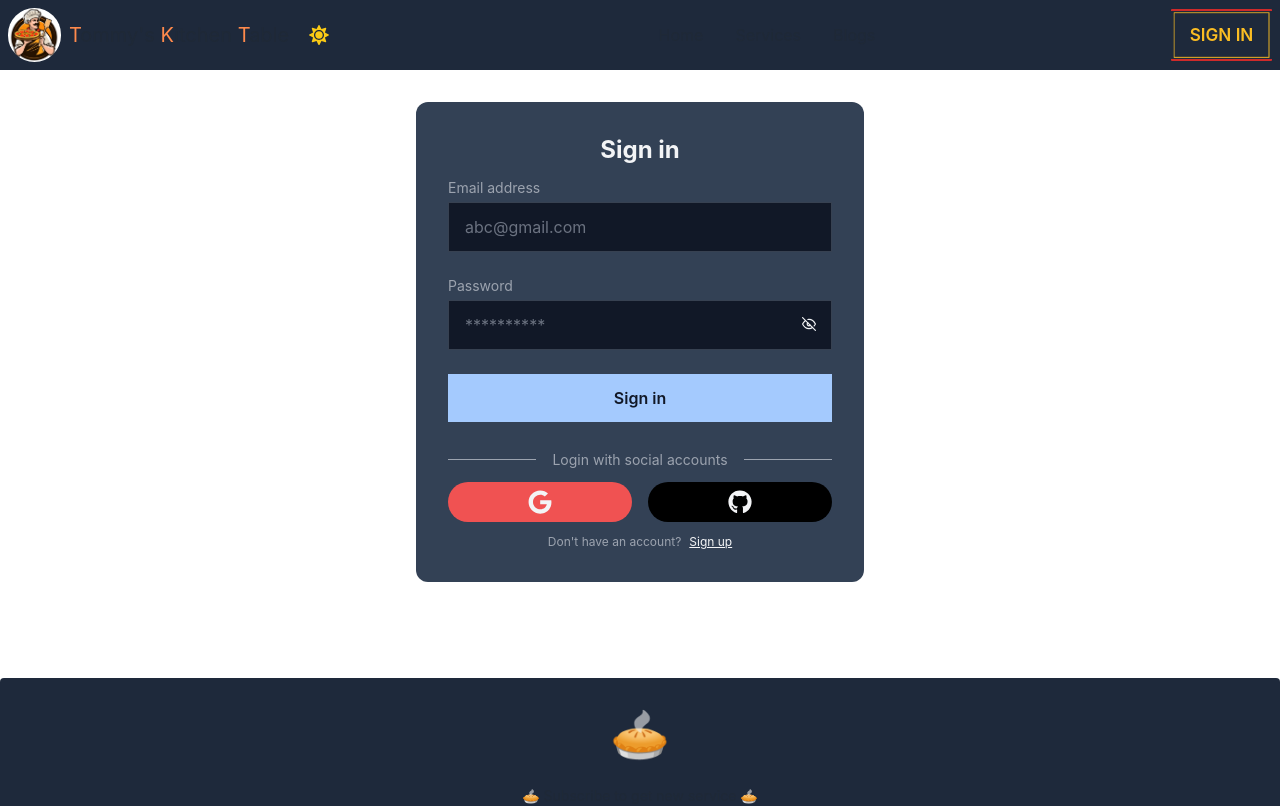
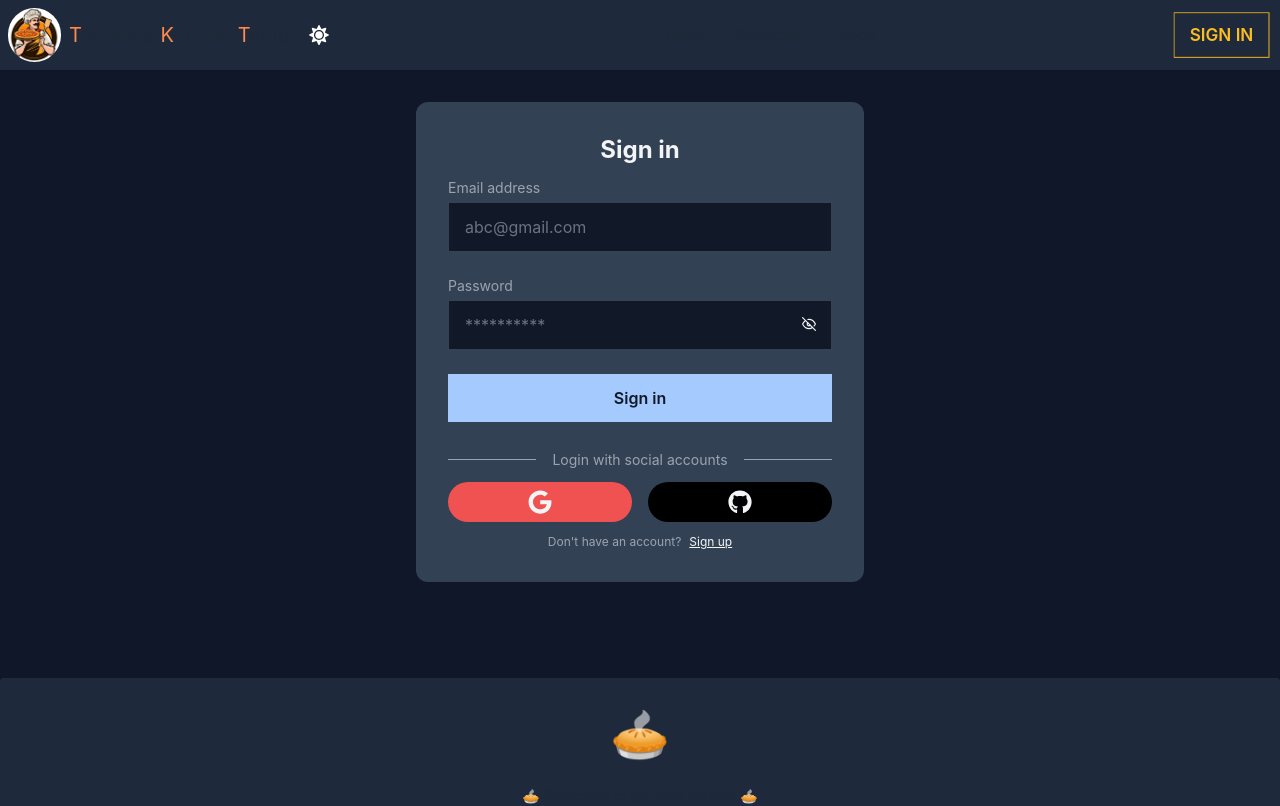
Before and after one commit to MohammadRakib1e18/tomy-mia-kitchen-table-client-site, a React (Create React App) app: page /login in a window 1280 px wide. Shown: the top 806 px of the page. Built offline with nearby package versions, Linux system fonts and the light colour scheme; no server answers.

Commit message:
dark mood modified for all components

```diff
--- a/public/index.html
+++ b/public/index.html
@@ -1,5 +1,5 @@
 <!DOCTYPE html>
-<html  lang="en">
+<html  lang="en" >
   <head>
     <meta charset="utf-8" />
     <link rel="icon" href="%PUBLIC_URL%/favicon.ico" />
--- a/src/Pages/AllServices/AllServices.js
+++ b/src/Pages/AllServices/AllServices.js
@@ -19,7 +19,7 @@ const AllServices = () => {
   }
   return (
     <div className="mt-16">
-      <h2 className=" flex justify-center items-center gap-3 mt-3 text-2xl md:text-4xl  font-bold text-slate-200 merri-text">
+      <h2 className=" flex justify-center items-center gap-3 mt-3 text-2xl md:text-4xl  font-bold text-slate-200 dark:text-slate-800 merri-text">
         <span className="spin-animation">
           <FaBahai />
         </span>
--- a/src/Pages/AllServices/Service.js
+++ b/src/Pages/AllServices/Service.js
@@ -5,7 +5,7 @@ import { Link } from "react-router-dom";
 const Service = ({ service }) => {
   const { _id, title, details, image_url} = service;
   return (
-    <div className="bg-slate-700 dark:bg-slate-200   flex flex-col justify-between">
+    <div className="bg-slate-700 dark:bg-slate-200 shadow-xl hover:shadow-2xl  flex flex-col justify-between">
       <div>
         <div className="h-64">
           <PhotoProvider>
@@ -20,11 +20,11 @@ const Service = ({ service }) => {
         </div>
         <div className="mx-3">
           <h2 className="text-2xl font-bold text-slate-200 dark:text-slate-800 my-3">{title}</h2>
-          <p className="text-slate-300 dark:text-slate-700">{details}</p>
+          <p className="text-slate-300 dark:text-slate-700">{details.slice(0,100)}</p>
         </div>
       </div>
       <Link to={`/services/${_id}`}>
-        <button className="m-3 flex btn btn-outline btn-warning rounded-none">
+        <button className="m-3 flex btn btn-outline btn-warning  rounded-none">
           View Details
         </button>
       </Link>
--- a/src/Pages/Blogs/Blogs.js
+++ b/src/Pages/Blogs/Blogs.js
@@ -11,7 +11,7 @@ const Blogs = () => {
   useTitle('Home - Blogs');
   return (
     <div className="text-slate-200  mx-5">
-      <h2 className="flex justify-center items-center gap-3 mt-3 text-3xl  font-bold underline">
+      <h2 className="flex justify-center items-center gap-3 mt-3 text-3xl  font-bold underline dark:text-slate-800">
         <span className="spin-animation">
           <FaBahai />
         </span>
--- a/src/Pages/Home/HomeServices/HomeServices.js
+++ b/src/Pages/Home/HomeServices/HomeServices.js
@@ -13,7 +13,7 @@ const HomeServices = () => {
 
   return (
     <div>
-      <h2 className=" flex justify-center items-center gap-3 mt-24 text-2xl md:text-4xl  font-bold text-slate-200 merri-text">
+      <h2 className=" flex justify-center items-center gap-3 mt-24 text-2xl md:text-4xl  font-bold text-slate-200 dark:text-slate-800 merri-text">
         <span className="spin-animation">
           <FaBahai />
         </span>
--- a/src/Pages/Home/Offers/Offers.js
+++ b/src/Pages/Home/Offers/Offers.js
@@ -5,7 +5,7 @@ import offer2 from "../../../images/o2.jpg";
 const Offers = () => {
   return (
     <>
-      <h2 className="text-2xl sm:text-3xl md:text-5xl text-center merri-text text-slate-200 mb-5 mt-32">
+      <h2 className="text-2xl sm:text-3xl md:text-5xl text-center merri-text text-slate-200 dark:text-slate-800 mb-5 mt-32">
         🌮 My Special Offers 🍲
       </h2>
       <div className="grid grid-cols-1 lg:grid-cols-2 gap-8 w-11/12 mx-auto text-slate-100">
@@ -45,8 +45,8 @@ const Offers = () => {
           <div className="card-body md:w-2/3 w-full">
             <h2 className="card-title">Weekly Pizzas Day!</h2>
             <p className="mt-4">
-              Pizzas are absolutely amazing. Now, it may be a lot easier to
-              take a chance to taste it! Take a look with our pizza offer
+              Pizzas are absolutely amazing. Now, it may be a lot easier to take
+              a chance to taste it! Take a look with our pizza offer
             </p>
             <h1 className="text-2xl">
               <span className="text-7xl text-yellow-300  merri-text">15%</span>{" "}
--- a/src/Pages/Home/WorkProcess/WorkProcess.js
+++ b/src/Pages/Home/WorkProcess/WorkProcess.js
@@ -4,7 +4,7 @@ import { FaShippingFast, FaPhoneVolume, FaSync, FaBahai } from "react-icons/fa";
 const WorkProcess = () => {
   return (
     <>
-      <h2 className="text-slate-200 mt-32 flex justify-center items-center gap-3 sm:text-3xl md:text-5xl text-xl  font-bold ">
+      <h2 className="text-slate-200 dark:text-slate-800  mt-32 flex justify-center items-center gap-3 sm:text-3xl md:text-5xl text-xl  font-bold ">
         <span className="spin-animation">🎯</span>
         <span>Your Expectation, My Commitment</span>
         <span className="spin-animation">🎯</span>
--- a/src/Pages/ReviewContainer/AllReviews.js
+++ b/src/Pages/ReviewContainer/AllReviews.js
@@ -51,7 +51,7 @@ const AllReviews = () => {
   };
   return (
     <div>
-      <h2 className=" flex justify-center items-center gap-3 mt-16 text-2xl md:text-4xl  font-bold text-slate-200 merri-text">
+      <h2 className=" flex justify-center items-center gap-3 mt-16 text-2xl md:text-4xl  font-bold text-slate-200 dark:text-slate-800 merri-text">
         <span className="spin-animation">
           <FaBahai />
         </span>
--- a/src/Pages/ReviewContainer/MyReviews.js
+++ b/src/Pages/ReviewContainer/MyReviews.js
@@ -60,7 +60,7 @@ const MyReviews = () => {
     <>
       {reviews.length ? (
         <div>
-          <h2 className="flex justify-center items-center gap-3 mt-3 text-3xl  font-bold underline text-slate-200">
+          <h2 className="flex justify-center items-center gap-3 mt-3 text-3xl  font-bold underline text-slate-200 dark:text-slate-800">
             <span className="spin-animation">
               <FaBahai />
             </span>
@@ -80,7 +80,7 @@ const MyReviews = () => {
           </div>
         </div>
       ) : (
-        <div className="min-h-screen flex flex-col justify-center items-center text-slate-200">
+        <div className="min-h-screen flex flex-col justify-center items-center text-slate-200 dark:text-slate-800">
           <h2 className="md:text-5xl text-center font-bold">
             No reviews were added
           </h2>
--- a/src/Pages/Shared/Navbar/Navbar.css
+++ b/src/Pages/Shared/Navbar/Navbar.css
@@ -1,7 +1,9 @@
 .active{
-    border-radius: 1px;
-    border-top: 2px solid rgb(207, 42, 42);
-    border-bottom: 2px solid rgb(207, 42, 42);
-
-    background-color: transparent;
+    background-color: rgba(52, 88, 129, 0.24);
 }
+.light-bg{
+    background-color: rgba(240, 248, 255, 0.877);
+}
+.dark-bg{
+    background-color: #0F1729;
+}
--- a/src/Pages/Shared/Navbar/Navbar.js
+++ b/src/Pages/Shared/Navbar/Navbar.js
@@ -10,7 +10,7 @@ import { FaSun } from "react-icons/fa";
 const Navbar = () => {
   const [open, setOpen] = useState(false);
   const { user, logOut } = useContext(AuthContext);
-  const [theme, setTheme] = useState(localStorage.getItem("theme"));
+  const [theme, setTheme] = useState(localStorage.getItem("theme")||'light');
 
   const handleLogOut = () => {
     logOut()
@@ -23,12 +23,19 @@ const Navbar = () => {
   };
 
   useEffect(() => {
-    window.document.documentElement.setAttribute("class", theme);
+    let html = window.document.documentElement;
+    html.setAttribute("class", theme);
+    if(theme==='dark'){
+      html.classList.add('light-bg');
+    }
+    else{
+      html.classList.add('dark-bg');
+    }
     localStorage.setItem("theme", theme);
   }, [theme]);
 
   const changeTheme = () => {
-    const nextTheme = theme === "dark" ? "" : "dark";
+    const nextTheme = theme === "dark" ? "light" : "dark";
 
     setTheme(nextTheme);
   };
@@ -46,10 +53,7 @@ const Navbar = () => {
             {open ? <FaCut /> : <FaBars />}
           </div>
 
-          <Link
-            className="flex items-center justify-center md:justify-start text-xl w-5/6 lg:w-full  mx-auto"
-            to="/"
-          >
+          <Link className="flex items-center justify-center md:justify-start text-xl w-5/6 lg:w-full  mx-auto">
             <img
               className="w-1/12 md:w-1/12 mr-2 rounded-full"
               src={navLogo}
@@ -61,7 +65,7 @@ const Navbar = () => {
               <span className="text-orange-400"> T</span>able
             </h2>
             <li
-              className="dark:text-white text-yellow-300 list-none ml-5"
+              className="text-white dark:text-yellow-300 list-none ml-5"
               onClick={changeTheme}
             >
               <span>
@@ -72,7 +76,7 @@ const Navbar = () => {
         </div>
         <div className={open ? " md:hidden" : " hidden"}>
           <ul className="menu  menu-normal p-0 ">
-            <li>
+            <li >
               <NavLink to="/">Home</NavLink>
             </li>
             <li>
@@ -80,9 +84,6 @@ const Navbar = () => {
             </li>
             <li>
               <NavLink to="/blogs">Blogs</NavLink>
-            </li>
-            <li>
-              <NavLink>About</NavLink>
             </li>
             {user?.uid && (
               <li>
@@ -98,7 +99,7 @@ const Navbar = () => {
               <>
                 <button
                   onClick={handleLogOut}
-                  className="btn btn-NavLink  text-md rounded-none font-semibold"
+                  className="btn btn-outline btn-warning  text-md rounded-none font-semibold"
                 >
                   Sign out
                 </button>
@@ -111,11 +112,11 @@ const Navbar = () => {
                 </span>
               </>
             ) : (
-              <NavLink to="/login">
+              <Link to="/login">
                 <button className="btn btn-outline  text-lg rounded-none font-semibold">
                   Sign in
                 </button>
-              </NavLink>
+              </Link>
             )}
           </ul>
         </div>
@@ -148,7 +149,7 @@ const Navbar = () => {
           <div className="text-xl">
             <button
               onClick={handleLogOut}
-              className="btn btn-NavLink  text-md rounded-none font-semibold"
+              className="btn btn-outline btn-warning  text-md rounded-none font-semibold"
             >
               Sign out
             </button>
@@ -166,11 +167,11 @@ const Navbar = () => {
         </div>
       ) : (
         <div className="navbar-end text-xl md:flex hidden">
-          <NavLink to="/login">
+          <Link to="/login">
             <button className="btn btn-outline btn-warning text-lg rounded-none font-semibold">
               Sign in
             </button>
-          </NavLink>
+          </Link>
         </div>
       )}
     </div>
--- a/tailwind.config.js
+++ b/tailwind.config.js
@@ -4,7 +4,7 @@ module.exports = {
     "./src/**/*.{js,jsx,ts,tsx}",
     "node_modules/flowbite-react/**/*.{js,jsx,ts,tsx}",
   ],
-  darkMode: "class",
+  // darkMode: "class",
   theme: {
     extend: {},
   },
```
